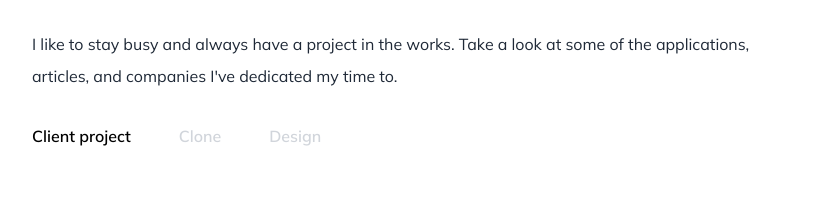
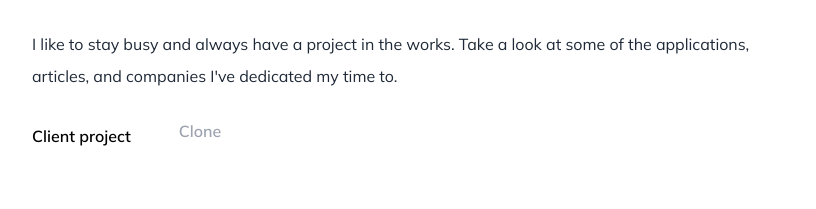
Before and after one commit to omarouhra/omarcode.me, a Next.js app: page / in a window 1280 px wide. Shown: the part 1090-1299 px from the top of the page, without its empty margins (158-974 px from the left). Built offline with nearby package versions, Linux system fonts and the light colour scheme.

Commit message:
Animate Filter for UX

```diff
--- a/pages/index.js
+++ b/pages/index.js
@@ -16,10 +16,11 @@ import { Howl } from "howler";
 
 export default function Home({ projects }) {
   const [isActive, setIsActive] = useState(1);
+  const [isAnimated, setIsAnimated] = useState(true);
   const Categories = [
     { id: 1, title: "Client project" },
     { id: 2, title: "Clone" },
-    { id: 3, title: "Design" },
+
   ];
   const transition = { duration: 0.7, ease: [0.4, 0.13, 0.23, 0.9] };
   const playAudio = () => {
@@ -165,11 +166,14 @@ export default function Home({ projects }) {
                 <button
                   onClick={() => {
                     setIsActive(filter.id);
+                    setIsAnimated(false);
                   }}
                   className={
                     isActive === filter.id
                       ? "filter text-black  transitions"
-                      : "filter text-gray-300 transitions"
+                      : `filter text-gray-400  transitions ${
+                          isAnimated ? "animate-bounce" : null
+                        }`
                   }>
                   {filter.title}
                 </button>
```
